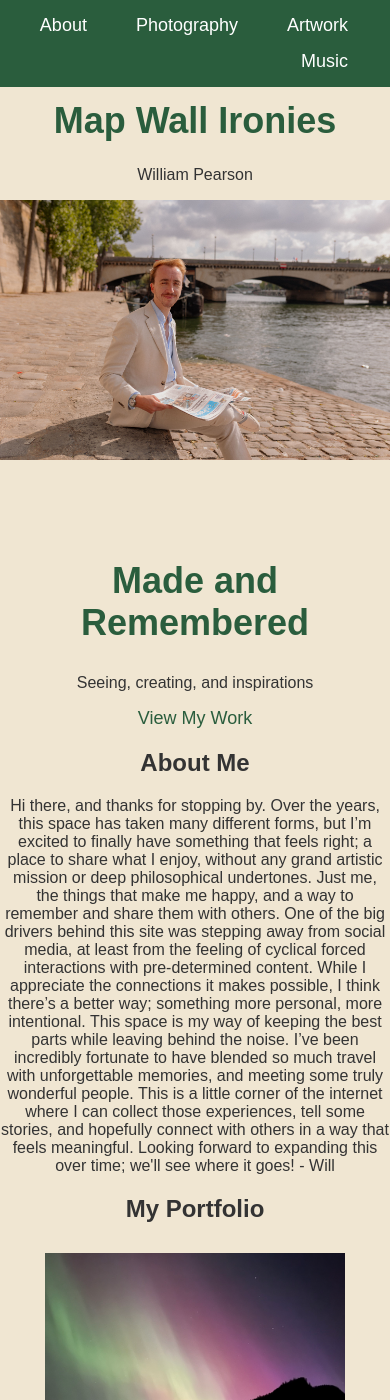
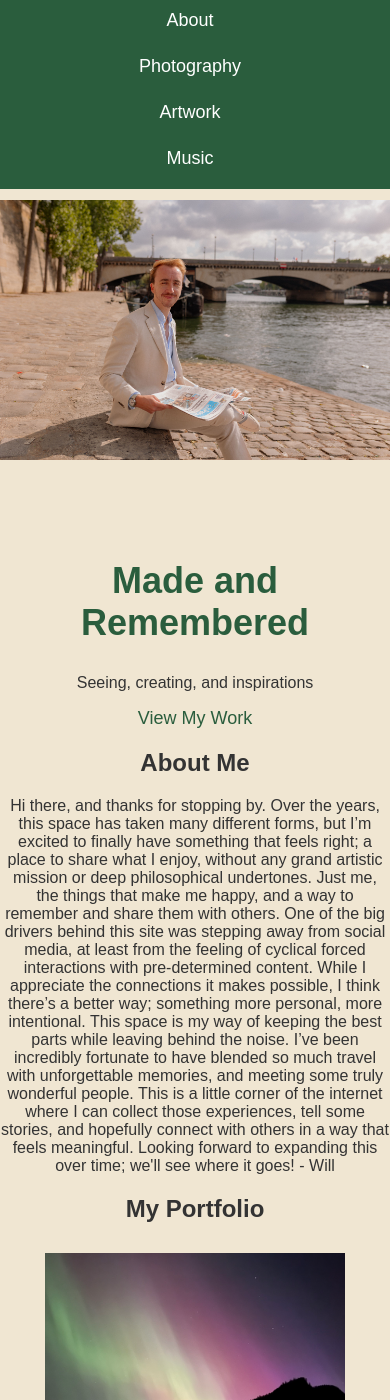
Before and after one commit to mapwallironies/mapwallironies.github.io, a Jekyll site: the page built from index.md, in a window 390 px wide and 1400 px high. Built offline with Jekyll 4.4.1, drawn with Linux system fonts in a browser that asks for light colours.

Commit message:
Update custom.css

```diff
--- a/assets/css/custom.css
+++ b/assets/css/custom.css
@@ -70,7 +70,7 @@
 /* Navbar Styles */
 .navbar {
     display: flex;
-    justify-content: space-between;
+    justify-content: flex-end; /* Align the nav links to the right */
     align-items: center;
     background-color: #2a5d3d; /* British Racing Green */
     padding: 15px 20px;
@@ -80,15 +80,6 @@
     width: 100%;
     z-index: 1000;
     box-sizing: border-box; /* Ensure padding doesn't affect width */
-    flex-wrap: wrap; /* Allow wrapping of links if necessary */
-}
-
-.site-title {
-    font-size: 24px;
-    color: white;
-    font-family: 'Antic Didone', serif;
-    margin: 0;
-    flex: 1 1 100%; /* Ensure the title takes full width when wrapping */
 }
 
 .nav-links {
@@ -97,9 +88,6 @@
     gap: 15px;
     margin: 0;
     padding: 0;
-    flex-wrap: wrap; /* Allow wrapping of links if necessary */
-    justify-content: flex-end; /* Align links to the right */
-    width: 100%; /* Ensure the links take up full width */
 }
 
 .nav-links li {
@@ -120,3 +108,20 @@
     background-color: white;
     color: #2a5d3d;
 }
+
+/* Add some responsiveness */
+@media (max-width: 768px) {
+    .navbar {
+        justify-content: center;
+        padding: 10px;
+    }
+
+    .nav-links {
+        flex-direction: column;
+        align-items: center;
+    }
+
+    .nav-links li {
+        margin-bottom: 10px;
+    }
+}
```
